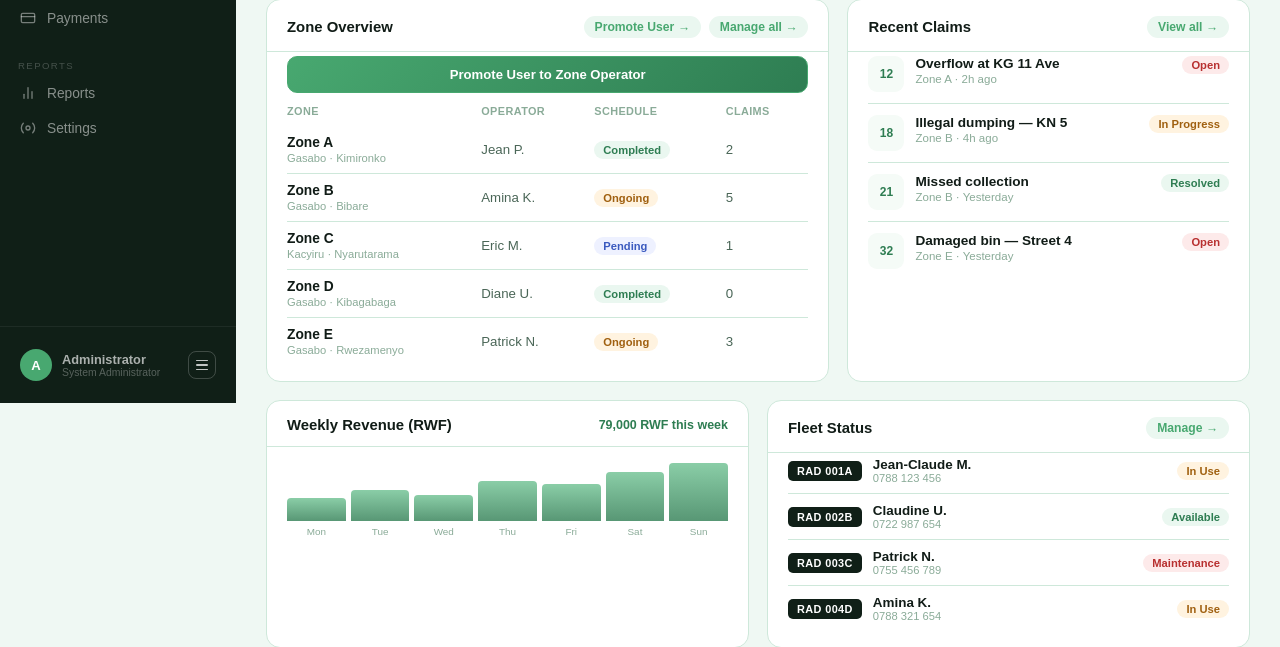
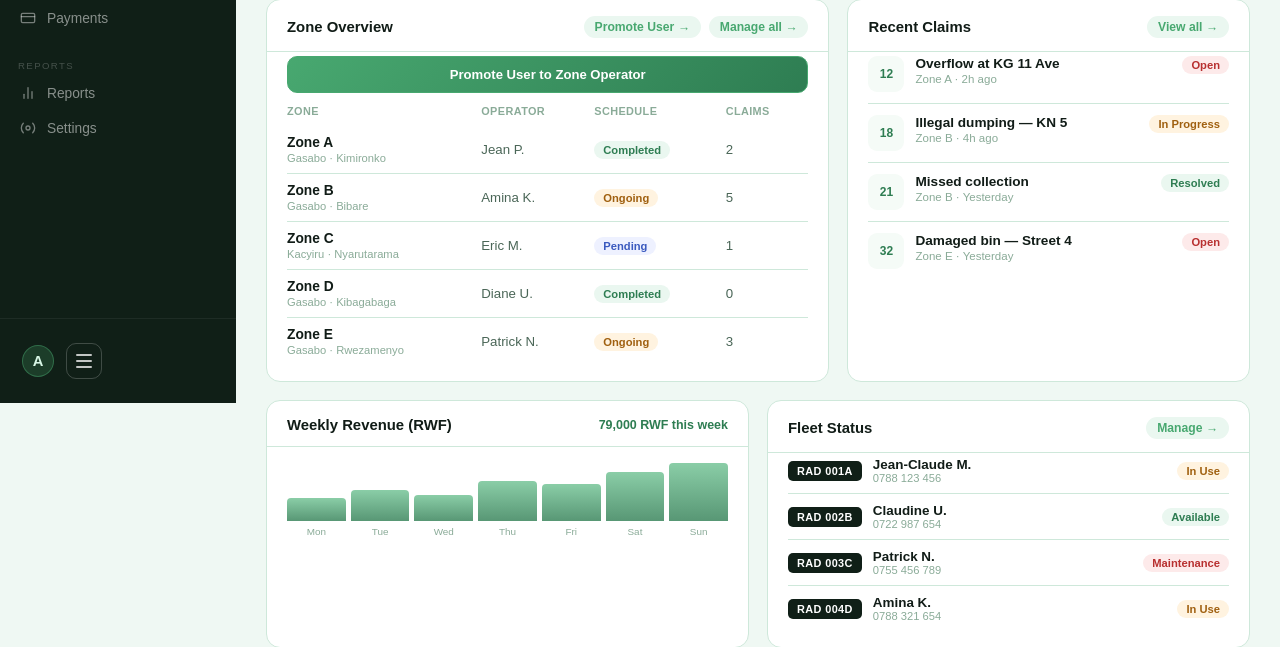
Before and after one commit to Abigail-Salem-Tendo/isuku_track, a Flask app: template templates/admin/admin_dash.html in a window 1280 px wide. Shown: the part 397-1044 px from the top of the page. Run offline with Flask 3, Linux system fonts and the light colour scheme; the template is opened without the code that fills it, so the values that code supplies are empty.

Commit message:
feat: enhance admin dashboard user interface with improved badge and menu toggle styles

```diff
--- a/static/css/admin_dash.css
+++ b/static/css/admin_dash.css
@@ -157,8 +157,8 @@ body {
 .sb-user {
   display: flex;
   align-items: center;
-  gap: 10px;
-  padding: 8px 10px;
+  gap: 12px;
+  padding: 10px 12px;
   border-radius: 9px;
   cursor: pointer;
 }
@@ -168,23 +168,37 @@ body {
 }
 
 .sb-menu-toggle {
-  margin-left: auto;
-  width: 28px;
-  height: 28px;
+  width: 36px;
+  height: 36px;
   border: 1px solid rgba(255, 255, 255, .2);
-  border-radius: 8px;
+  border-radius: 10px;
   background: transparent;
   display: inline-flex;
   flex-direction: column;
   justify-content: center;
   align-items: center;
-  gap: 3px;
+  gap: 4px;
   cursor: pointer;
 }
 
+.sb-admin-badge {
+  margin-left: 0;
+  width: 32px;
+  height: 32px;
+  border-radius: 50%;
+  background: rgba(72, 168, 112, .22);
+  border: 1px solid rgba(72, 168, 112, .45);
+  color: #d7f7e5;
+  font-size: .92rem;
+  font-weight: 700;
+  display: inline-flex;
+  align-items: center;
+  justify-content: center;
+}
+
 .sb-menu-toggle span {
-  width: 12px;
-  height: 1.5px;
+  width: 16px;
+  height: 2px;
   border-radius: 2px;
   background: rgba(255, 255, 255, .75);
 }
--- a/templates/admin/admin_dash.html
+++ b/templates/admin/admin_dash.html
@@ -80,11 +80,7 @@
   <div class="sb-foot">
     <div class="sb-profile" tabindex="0">
       <div class="sb-user" aria-label="Open administrator menu">
-        <div class="sb-av">AD</div>
-        <div>
-          <div class="sb-un" id="adminName">Admin</div>
-          <div class="sb-ur">System Administrator</div>
-        </div>
+        <span class="sb-admin-badge" aria-hidden="true">A</span>
         <button type="button" class="sb-menu-toggle" id="sbMenuToggle" aria-label="Open administrator options" aria-expanded="false" aria-controls="sbProfileMenu">
           <span></span><span></span><span></span>
         </button>
```
